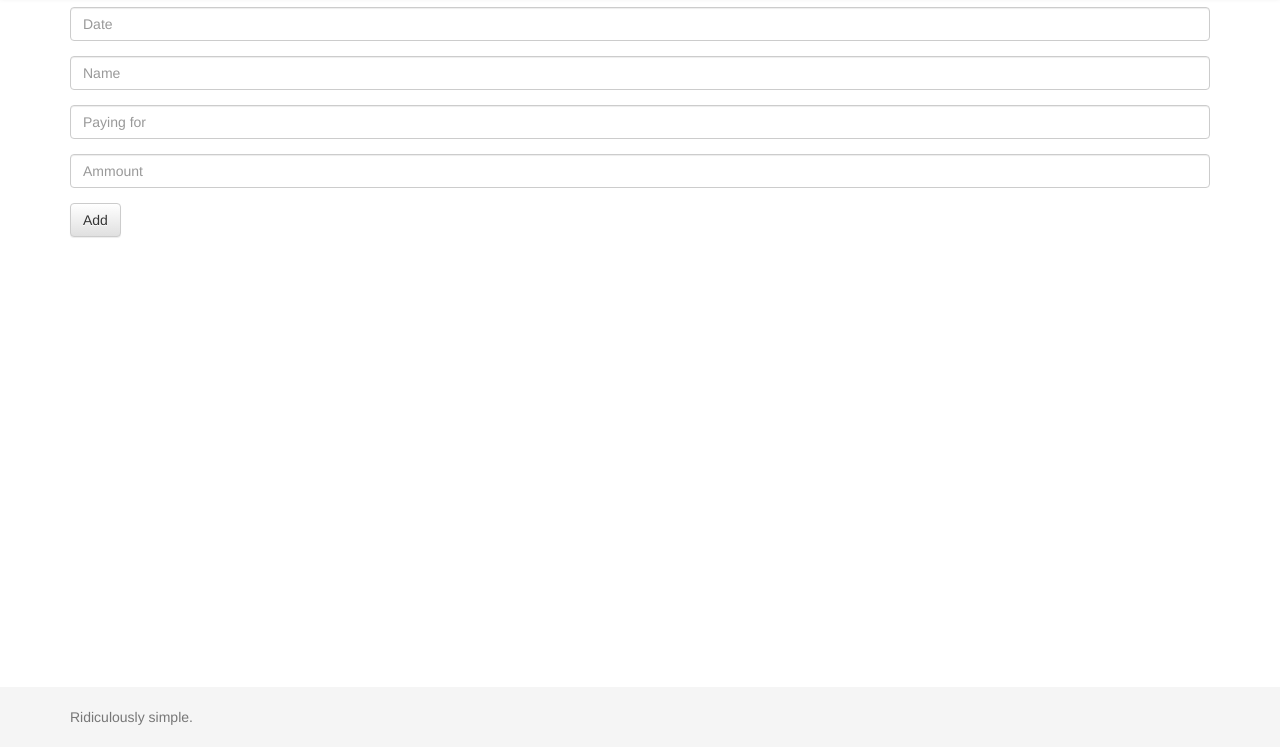
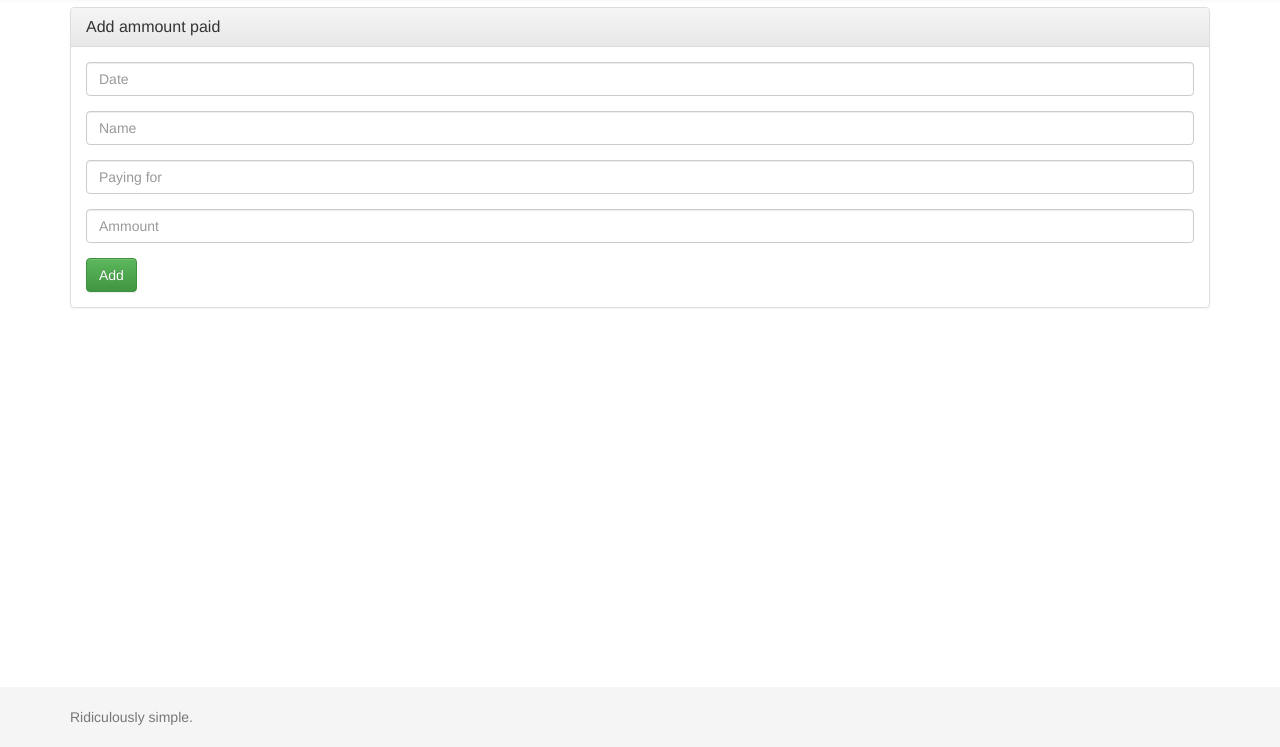
Before and after one commit to saumya/Desktop-App-with-NWJS, a website: page index.html in a window 1280 px wide. Shown: the part 53-800 px from the top of the page. Drawn offline with nearby package versions, Linux system fonts and the light colour scheme.

Commit message:
Home Page UI

```diff
--- a/index.html
+++ b/index.html
@@ -88,7 +88,15 @@
       </div>
       -->
 
-<form>
+
+
+
+<div class="panel panel-default">
+  <div class="panel-heading">
+    <h3 class="panel-title">Add ammount paid</h3>
+  </div>
+  <div class="panel-body">
+    <form>
   <div class="form-group">
     <!-- <label for="exampleInputEmail1">Date</label> -->
     <input type="email" class="form-control" id="idDate" placeholder="Date">
@@ -105,8 +113,17 @@
     <!-- <label for="exampleInputEmail1">Ammount</label> -->
     <input type="email" class="form-control" id="idAmmount" placeholder="Ammount">
   </div>
-  <button type="submit" class="btn btn-default">Add</button>
+  <button type="button" class="btn btn-success">Add</button>
+  <!--
+  <div class="btn-group" role="group" aria-label="...">
+    <button type="button" class="btn btn-default">Left</button>
+    <button type="button" class="btn btn-default">Middle</button>
+    <button type="button" class="btn btn-default">Right</button>
+  </div>
+  -->
 </form>
+  </div>
+</div>
 
     </div>
 
```
